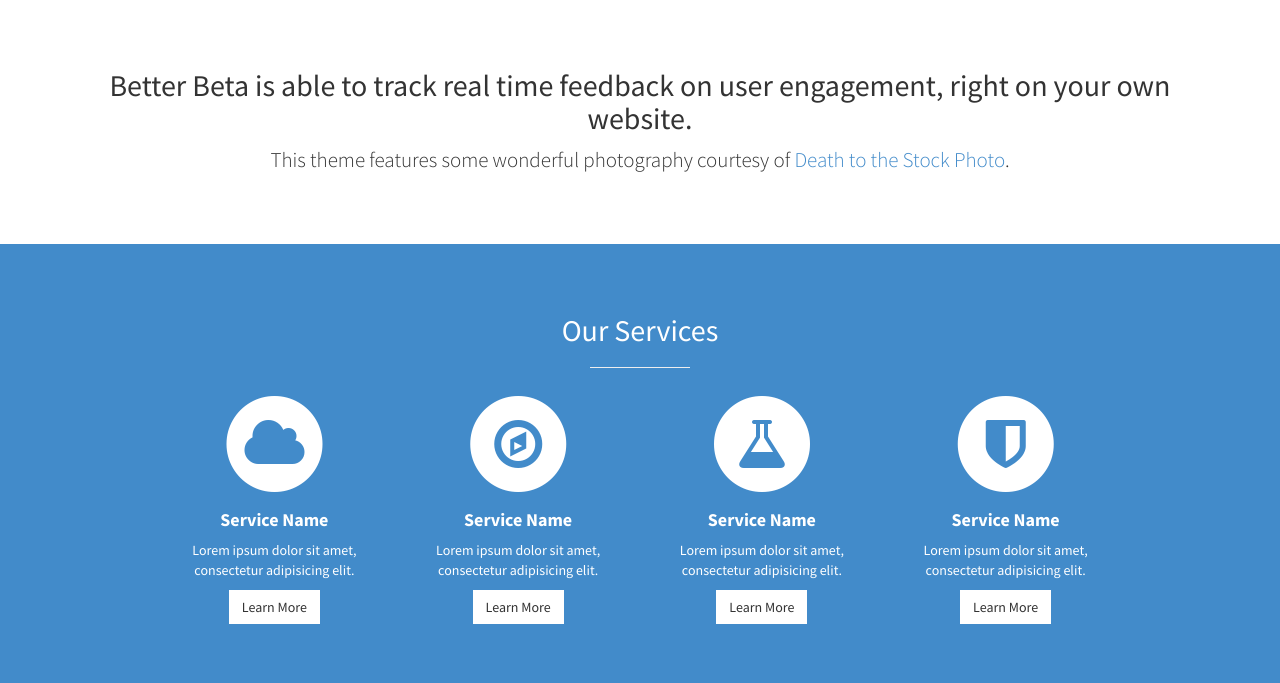
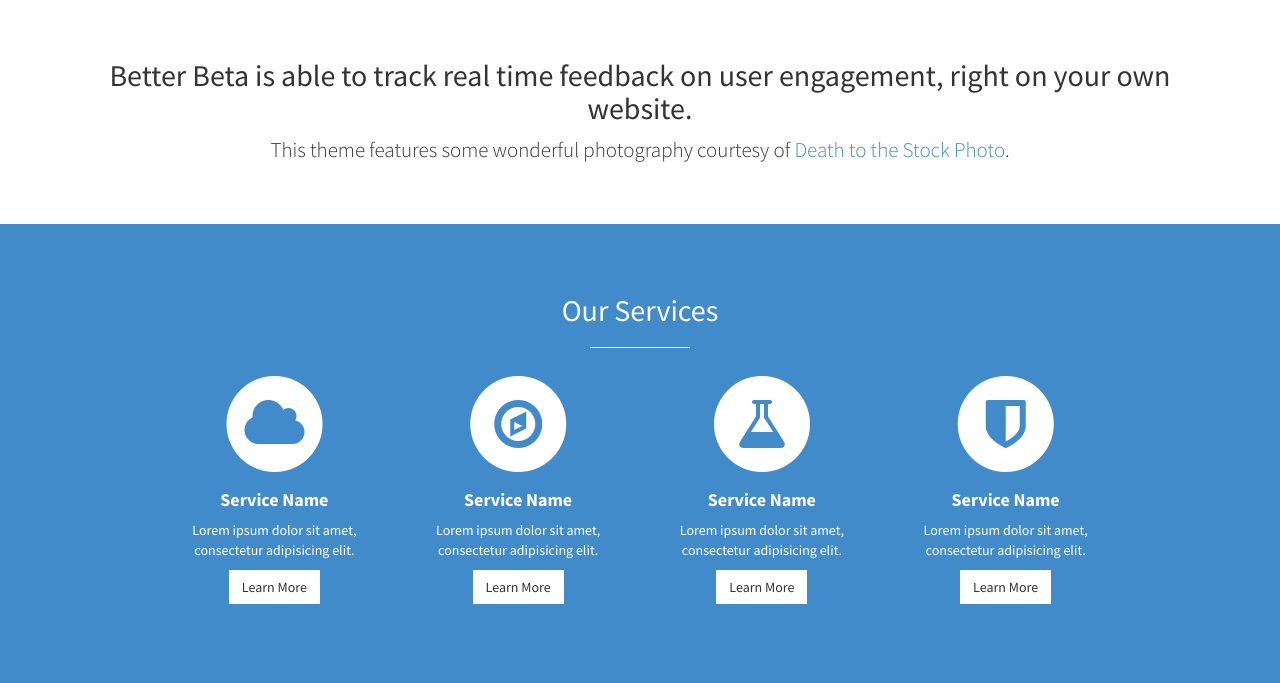
Before and after one commit to Atrus7/better-beta, a PHP site: page /Content/index.html in a window 1280 px wide. Shown: the part 801-1484 px from the top of the page. Run offline with PHP 8.4, Linux system fonts and the light colour scheme; some libraries are stand-ins or nearby versions.

Commit message:
Anthony - made changes to padding

```diff
--- a/Content/css/stylish-portfolio.css
+++ b/Content/css/stylish-portfolio.css
@@ -166,7 +166,7 @@ hr.small {
 /* About */
 
 .about {
-    padding: 50px 0;
+    padding: 40px 0;
 }
 
 /* Services */
```
